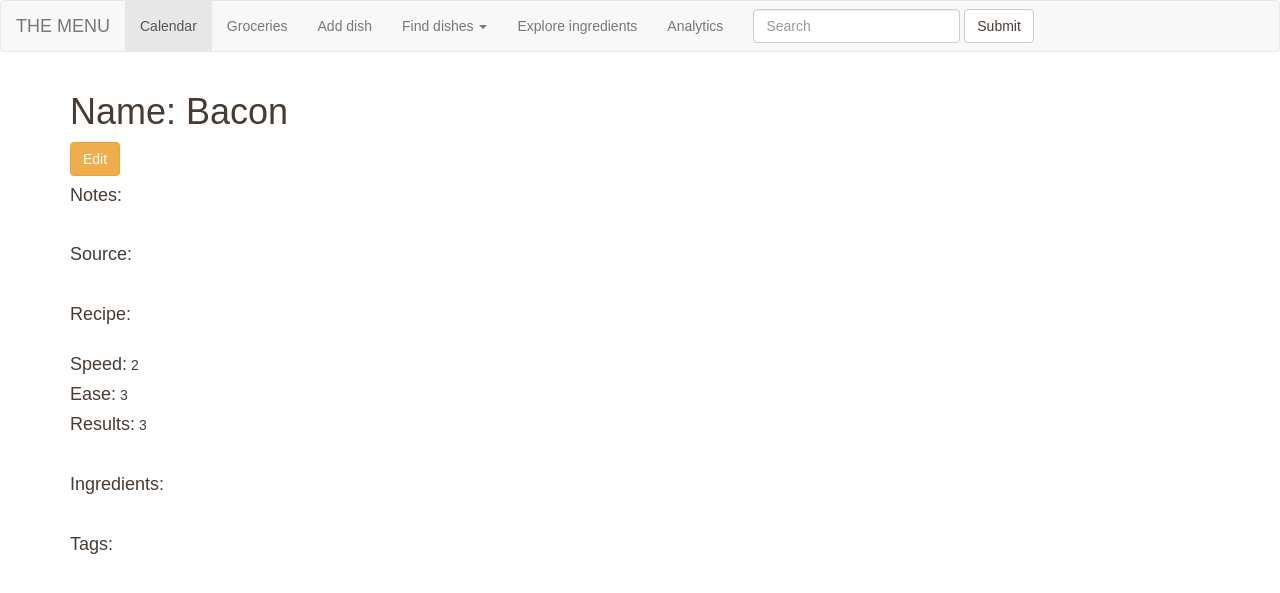
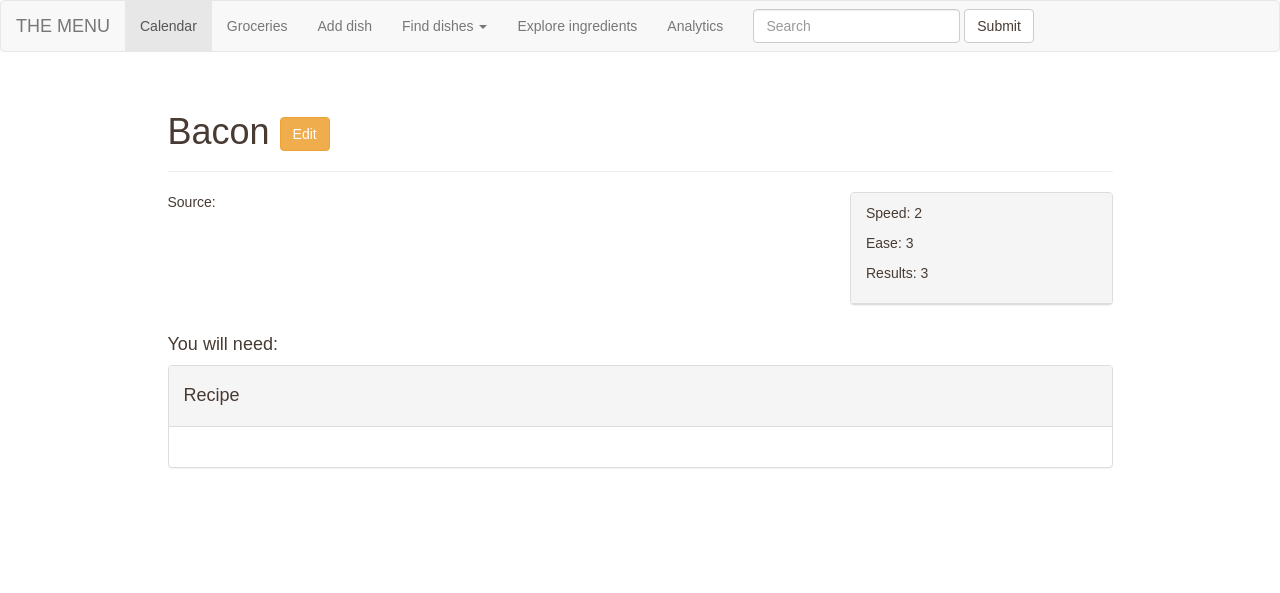
Before and after one commit to softmox/themenu, a Django app: page /dishes/8/ in a window 1280 px wide. Shown: the top 593 px of the page. Run offline with Django 3.2, Linux system fonts and the light colour scheme; data comes from the database, SQL or seed files in the repository; tables that the repository leaves empty hold one stand-in row (values such as "Sample post"); parts of the project's set-up code (start-up, migrations or seed data) failed here and were passed over; some libraries are stand-ins or nearby versions; some web fonts are replaced.

Commit message:
+ initial styling changes on dish detail page

```diff
--- a/themenu/templates/themenu/dish_detail.html
+++ b/themenu/templates/themenu/dish_detail.html
@@ -3,28 +3,67 @@
 {% block body %}
 
 <div class="container">
-  <h1>Name: {{object.name}}</h1>
-  <a href="{% url 'dish-update' pk=object.id %}">
-    <button type="button" class="btn btn-warning">Edit</button>
-  </a>
-  <p><h4>Notes:</h4> {{object.notes}}</p><br>
-  <p><h4>Source:</h4> {{object.source}}</p><br>
-  <p><h4>Recipe:</h4> {{object.recipe | linebreaks }}</p><br>
-  <p><span class="h4">Speed:</span> {{object.speed}}</p>
-  <p><span class="h4">Ease:</span> {{object.ease}}</p>
-  <p><span class="h4">Results:</span> {{object.results}}</p><br>
-  <p><h4>Ingredients:</h4><p>
-    <ul>
+
+  <div class="row">
+    <div class="col-md-10 col-md-offset-1">
+      <div class="page-header">
+      <h1>{{object.name}}    <span><a href="{% url 'dish-update' pk=object.id %}"><button type="button" class="btn btn-warning">Edit</button>
+            </a></span></h1>
+      </div>
+    </div>
+  </div>
+
+  <div class="row">
+    <div class="dish-info col-md-7 col-md-offset-1">
+      <p>Source: {{object.source}}</p>
+      <p>{{object.notes}}</p>
+      <div class="col-md-2">
+        {% for t in object.tags.all %}
+              <span><a href="{% url 'tag-detail' t.id %}"><button class="btn btn-md btn-default" style="background-color:{{t.color}}; border:none">{{ t.name }}</button></a></span>
+        {% endfor %}
+      </div>
+    </div>
+    <div class="dish-ratings col-md-3">
+      <div class="panel panel-default">
+        <div class="panel-heading">
+          <p>Speed: {{object.speed}}</p>
+          <p>Ease: {{object.ease}}</p>
+          <p>Results: {{object.results}}</p>
+        </div>
+      </div>
+    </div>
+  </div>
+
+  <div class="row">
+    <div class="col-md-10 col-md-offset-1">
+      <h4>You will need:</h4>
+    </div>
+  </div>
+  <div class="ingredients row">
+    <div class="col-md-10 col-md-offset-1">
       {% for i in object.ingredients.all %}
-        <li>{{ i.name }} </li>
+        <div class="col-sm-4 col-md-3">
+            <div class="ingredient">
+              <p><span class="glyphicon glyphicon-plus" aria-hidden="true"></span>   {{ i.name }}</p>
+            </div>
+        </div>
       {% endfor %}
-    </ul>
-  </p><br>
-  <h4>Tags:</h4><p>
-    {% for t in object.tags.all %}
-      <span><a href="{% url 'tag-detail' t.id %}"><button class="btn btn-md btn-default" style="background-color:{{t.color}}; border:none">{{ t.name }}</button></a></span>
-    {% endfor %}
-  </p>
+    </div>
+  </div>
+
+  <div class="row">
+    <div class="col-md-10 col-md-offset-1">
+      <div class="panel panel-default">
+        <div class="panel-heading">
+          <h4>Recipe</h4>
+        </div>
+        <div class="panel-body">
+          <p>{{object.recipe | linebreaks }}<p>
+        </div>
+      </div>
+    </div>
+  </div>
+
 </div>
 
 {% endblock %}
```
